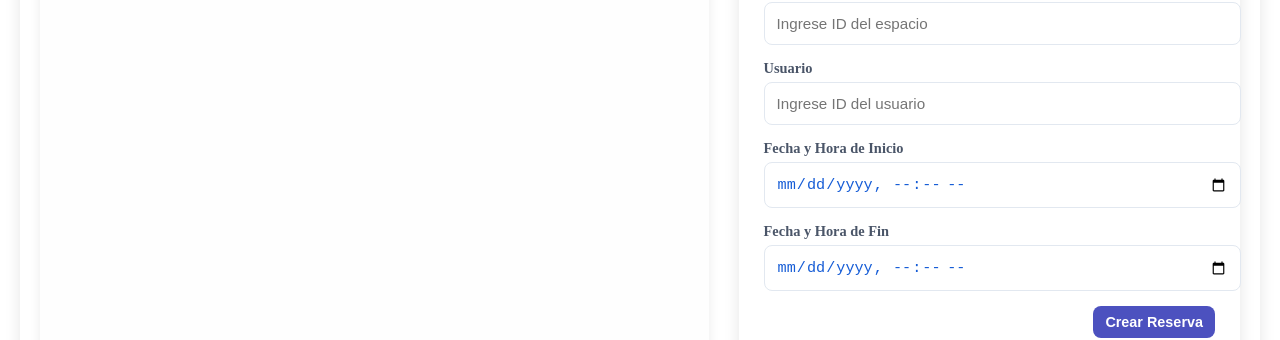
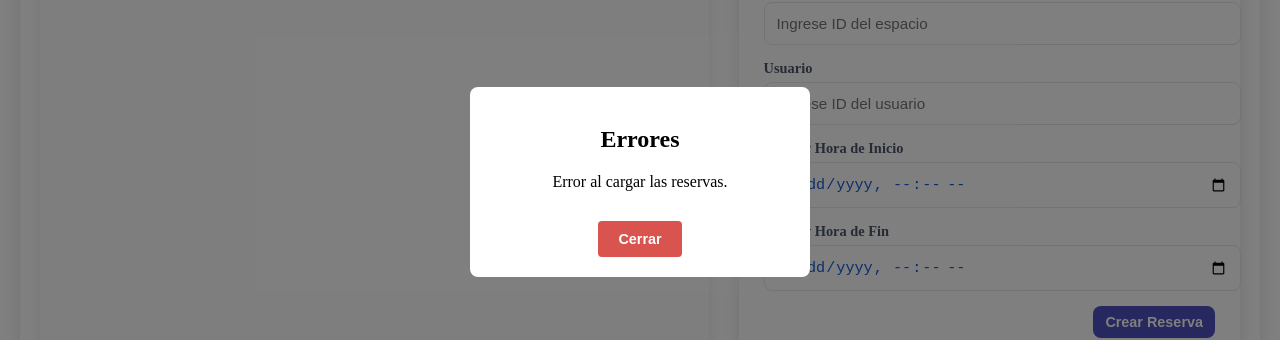
Before and after one commit to fredyml/ReservesFront, an Angular app in the folder reservation-system/: page /reservations in a window 1280 px wide. Shown: the part 218-558 px from the top of the page. Built offline with nearby package versions, Linux system fonts and the light colour scheme; no server answers.

Commit message:
modificacion de modal de errores

```diff
--- a/reservation-system/src/app/reservations/reservations/reservations.component.css
+++ b/reservation-system/src/app/reservations/reservations/reservations.component.css
@@ -172,3 +172,53 @@ body {
     background-color: #e2e8f0;
     transform: scale(1.05);
   }
+  .error-message {
+    color: red;
+    font-weight: bold;
+    margin-bottom: 20px;
+  }
+
+  .modal {
+    position: fixed;
+    top: 0;
+    left: 0;
+    width: 100%;
+    height: 100%;
+    background-color: rgba(0, 0, 0, 0.5);
+    display: flex;
+    justify-content: center;
+    align-items: center;
+    z-index: 1000;
+  }
+
+  .modal-content {
+    background: white;
+    padding: 20px;
+    border-radius: 8px;
+    text-align: center;
+    width: 300px;
+  }
+
+  .modal-content h2 {
+    margin-bottom: 20px;
+  }
+
+  .modal-content ul {
+    list-style-type: none;
+    padding: 0;
+    margin: 0;
+  }
+
+  .modal-content ul li {
+    margin-bottom: 10px;
+  }
+
+  .btn-close {
+    margin-top: 20px;
+    padding: 10px 20px;
+    background-color: #d9534f;
+    color: white;
+    border: none;
+    border-radius: 4px;
+    cursor: pointer;
+  }
--- a/reservation-system/src/app/reservations/reservations/reservations.component.html
+++ b/reservation-system/src/app/reservations/reservations/reservations.component.html
@@ -1,5 +1,16 @@
 <div class="reservations-container">
   <h1>Gestión de Reservas</h1>
+
+  <!-- Modal para mensajes de error -->
+  <div class="modal" *ngIf="showModal">
+    <div class="modal-content">
+      <h2>Errores</h2>
+      <ul>
+        <li *ngFor="let error of errorMessages">{{ error }}</li>
+      </ul>
+      <button class="btn btn-close" (click)="clearErrors()">Cerrar</button>
+    </div>
+  </div>
 
   <div class="grid-container">
     <!-- Tabla para mostrar las reservas -->
@@ -23,7 +34,12 @@
             <td>{{ reservation.startDate | date: 'short' }}</td>
             <td>{{ reservation.endDate | date: 'short' }}</td>
             <td>
-                <button (click)="deleteReservation(reservation.id)" class="btn btn-delete">Eliminar</button>
+              <button
+                (click)="deleteReservation(reservation.reservationId)"
+                class="btn btn-delete"
+              >
+                Eliminar
+              </button>
             </td>
           </tr>
         </tbody>
@@ -37,12 +53,22 @@
 
         <div class="form-group">
           <label for="spaceId">Espacio</label>
-            <input id="spaceId" formControlName="spaceId" type="number" placeholder="Ingrese ID del espacio" />
+          <input
+            id="spaceId"
+            formControlName="spaceId"
+            type="number"
+            placeholder="Ingrese ID del espacio"
+          />
         </div>
 
         <div class="form-group">
           <label for="userId">Usuario</label>
-            <input id="userId" formControlName="userId" type="number" placeholder="Ingrese ID del usuario" />
+          <input
+            id="userId"
+            formControlName="userId"
+            type="number"
+            placeholder="Ingrese ID del usuario"
+          />
         </div>
 
         <div class="form-group">
@@ -56,10 +82,13 @@
         </div>
 
         <div class="form-actions">
-            <button type="submit" class="btn btn-primary" [disabled]="reservationForm.invalid">
+          <button
+            type="submit"
+            class="btn btn-primary"
+            [disabled]="reservationForm.invalid"
+          >
             {{ isEditing ? 'Guardar Cambios' : 'Crear Reserva' }}
           </button>
-            <button type="button" class="btn btn-secondary" *ngIf="isEditing" (click)="cancelEdit()">Cancelar</button>
         </div>
       </form>
     </div>
--- a/reservation-system/src/app/reservations/reservations/reservations.component.ts
+++ b/reservation-system/src/app/reservations/reservations/reservations.component.ts
@@ -4,7 +4,6 @@ import { CommonModule } from '@angular/common';
 import { ReactiveFormsModule } from '@angular/forms';
 import { HttpClientModule } from '@angular/common/http';
 import { ReservationsService } from '../../services/reservations.service';
-
 
 @Component({
   selector: 'app-reservations',
@@ -19,6 +18,8 @@ export class ReservationsComponent implements OnInit {
   reservations: any[] = [];
   isEditing = false;
   selectedReservationId: number | null = null;
+  errorMessages: string[] = []; // Para almacenar mensajes de error
+  showModal: boolean = false; // Controla la visibilidad del modal
 
   constructor(
     private fb: FormBuilder,
@@ -37,17 +38,19 @@ export class ReservationsComponent implements OnInit {
   }
 
   loadReservations(): void {
+    this.clearErrors();
     this.reservationsService.getReservations().subscribe(
       (data) => {
         this.reservations = data;
       },
       (error) => {
-        console.error('Error al cargar las reservas:', error);
+        this.handleErrors(['Error al cargar las reservas.']);
       }
     );
   }
 
   onSubmit(): void {
+    this.clearErrors();
     if (this.isEditing && this.selectedReservationId !== null) {
       this.updateReservation(this.selectedReservationId, this.reservationForm.value);
     } else {
@@ -63,11 +66,11 @@ export class ReservationsComponent implements OnInit {
         this.reservationForm.reset();
       },
       (error) => {
-        console.error('Error al crear la reserva:', error);
+        const messages = (error.error?.details || '').split(','); // Dividir mensajes por comas
+        this.handleErrors(messages);
       }
     );
   }
-
 
   updateReservation(id: number, reservation: any): void {
     console.log('Actualizar reserva (función no implementada):', id, reservation);
@@ -75,18 +78,29 @@ export class ReservationsComponent implements OnInit {
     this.reservationForm.reset();
   }
 
-  editReservation(reservation: any): void {
-    this.isEditing = true;
-    this.selectedReservationId = reservation.reservationId;
-    this.reservationForm.patchValue(reservation);
+  deleteReservation(id: number): void {
+    this.clearErrors();
+    if (confirm('¿Está seguro de que desea cancelar esta reserva?')) {
+      this.reservationsService.deleteReservation(id).subscribe(
+        () => {
+          console.log(`Reserva con ID ${id} cancelada exitosamente`);
+          this.loadReservations();
+        },
+        (error) => {
+          const messages = (error.error?.details || '').split(',');
+          this.handleErrors(messages);
+        }
+      );
+    }
   }
 
-  deleteReservation(id: number): void {
-    console.log('Eliminar reserva (función no implementada):', id);
+  handleErrors(messages: string[]): void {
+    this.errorMessages = messages.map((msg) => msg.trim()); // Limpiar espacios
+    this.showModal = true; // Mostrar el modal
   }
 
-  cancelEdit(): void {
-    this.isEditing = false;
-    this.reservationForm.reset();
+  clearErrors(): void {
+    this.errorMessages = [];
+    this.showModal = false;
   }
 }
--- a/reservation-system/src/app/services/reservations.service.ts
+++ b/reservation-system/src/app/services/reservations.service.ts
@@ -19,4 +19,10 @@ export class ReservationsService {
   createReservation(reservation: any): Observable<any> {
     return this.http.post<any>(this.apiUrl, reservation);
   }
+
+  deleteReservation(id: number): Observable<any> {
+    const url = `${this.apiUrl}/${id}`;
+    return this.http.delete<any>(url);
+  }
+
 }
```
Lines whose indentation alone changed are shown as unchanged.
